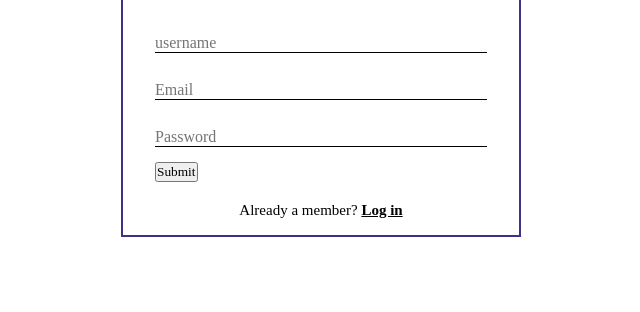
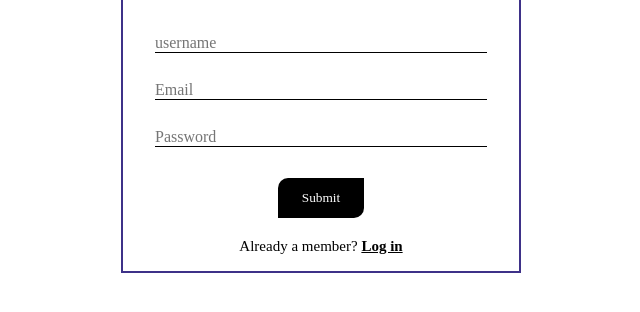
Before and after one commit to favy-codez/sign-up-with-localStorage, a plain HTML site: page index.html in a window 1280 px wide. Shown: the part 188-500 px from the top of the page, without its empty margins (319-959 px from the left). Drawn offline with Linux system fonts and the light colour scheme.

Commit message:
commit message

```diff
--- a/index.html
+++ b/index.html
@@ -9,11 +9,11 @@
 <body>
     <div class="container">
         <h3>Sign Up</h3>
-        <form action="" id="sign-up-form" onsubmit="addData(event)">
+        <form action="" id="sign-up-form">
             <input type="text"  id="userName" placeholder="username">
             <input type="email" id="email" placeholder="Email">
             <input type="password" id="password" placeholder="Password">
-            <input type="submit">
+            <button type="submit">Submit</button>
         </form>
         <p>Already a member? <a href="/index2.html">Log in</a></p>
 
--- a/script.js
+++ b/script.js
@@ -2,7 +2,7 @@ document.addEventListener("DOMContentLoaded", function () {
     let signUpForm = document.getElementById("sign-up-form");
     let loginForm = document.getElementById("log-in-form");
 
-
+    // sign up form
     signUpForm.addEventListener("submit", function(e){
         e.preventDefault();
 
@@ -21,7 +21,7 @@ document.addEventListener("DOMContentLoaded", function () {
 
         // Clear signup form
         signUpForm.reset();
-    })
+    });
 
     // login Form
     loginForm.addEventListener("submit", function(e){
@@ -35,8 +35,6 @@ document.addEventListener("DOMContentLoaded", function () {
 
         if(correctUserName === null){
             alert("email NOT FOUND!!!");
-        }else if(correctPassword === null){
-            alert("PASSWORD EMPTY");
         }else if(password === correctPassword){
             alert("Log in Sucessful!!!")
         }else{
@@ -45,7 +43,7 @@ document.addEventListener("DOMContentLoaded", function () {
     })
 
     loginForm.reset();
-}
+});
 
 
 
```
